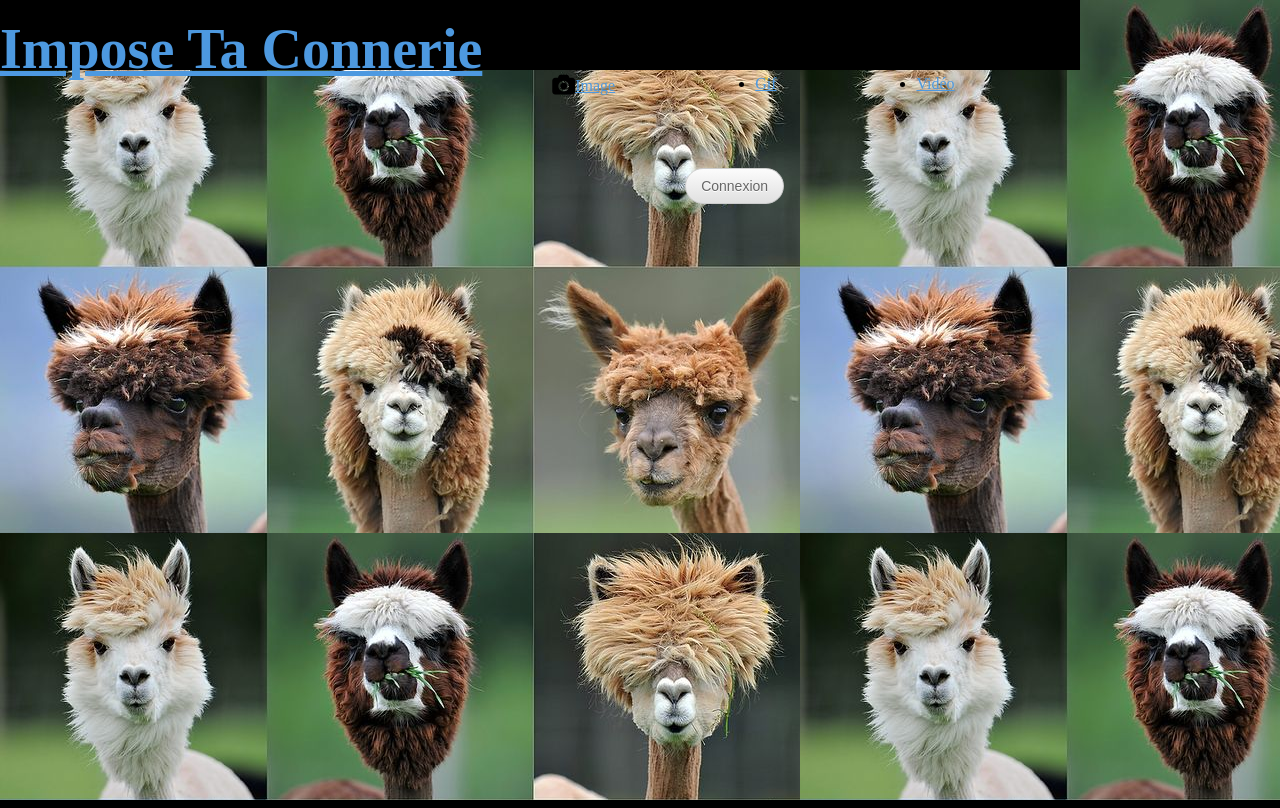
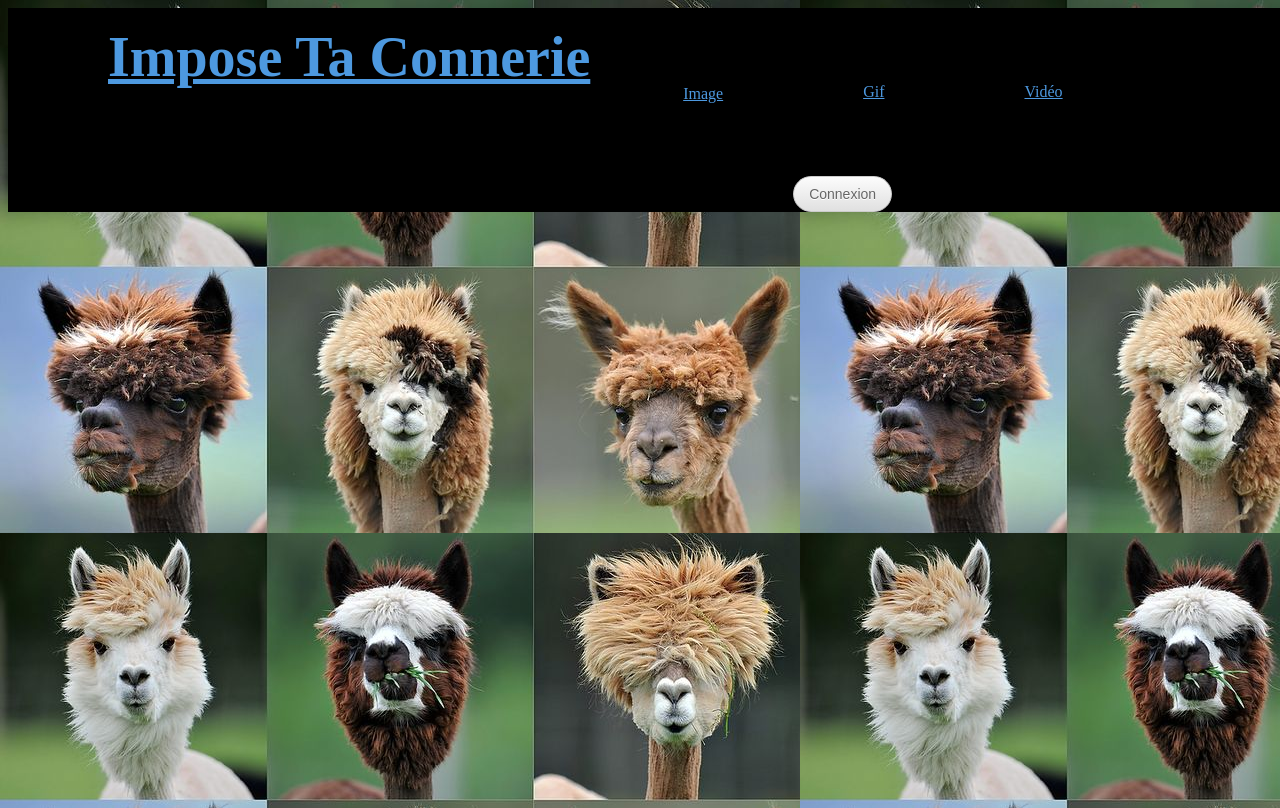
Before and after one commit to VizualM/imposetaconnerie, a PHP site: page / in a window 1280 px wide. Run offline with PHP 8.4, Linux system fonts and the light colour scheme; some libraries are stand-ins or nearby versions.

Commit message:
mise en page suite

```diff
--- a/vue/site/css/style.css
+++ b/vue/site/css/style.css
@@ -7,8 +7,7 @@ html, body
 
 body
 	{
-        width: 1080px;
-		margin: auto 0px;
+        width: 100%;
 		padding: 0px;
 		background-image:url(../../../img/font/lama.jpg);
         background-attachment: fixed;
@@ -23,8 +22,12 @@ body
     {
         top: 0px;
         width: 100%;
-        height: 70px;
         background: black;
+    }
+#header
+    {
+        margin: auto;
+        width: 1080px;
     }
 
 #header #titre
@@ -40,10 +43,11 @@ body
 
 .article
     {
-        margin-top: 80px;
+        margin:25px auto 25px auto;
+        border: solid 1px gray;
+        height: 600px;
         background-color: white;
         width: 1080px;
-        border: solid 1px red;
     }
 
 .content_gauche
@@ -55,13 +59,13 @@ body
 
 .content_droite
     {
-        width: 538px;
+        width: 530px;
         height: 600px;
         float: left;
 
     }
 
-.content_droite .twiter
+.content_droite .twitter
     {
         margin-top: 150px;
     }
--- a/vue/site/pages/image.php
+++ b/vue/site/pages/image.php
@@ -14,7 +14,7 @@
         </div>
 
         <div class="content_droite">
-            <div class="twiter">
+            <div class="twitter">
                 <a href="http://twitter.com/share" class="twitter-share-button" data-count="vertical" data-via="Impose Ta Connerie">Tweet</a>
                 <script type="text/javascript" src="http://platform.twitter.com/widgets.js"></script>
             </div>
```
Also changed, not shown: controleur/site/image.php (+8 -8 lines), vue/site/include/header.php (+4 -9 lines).
